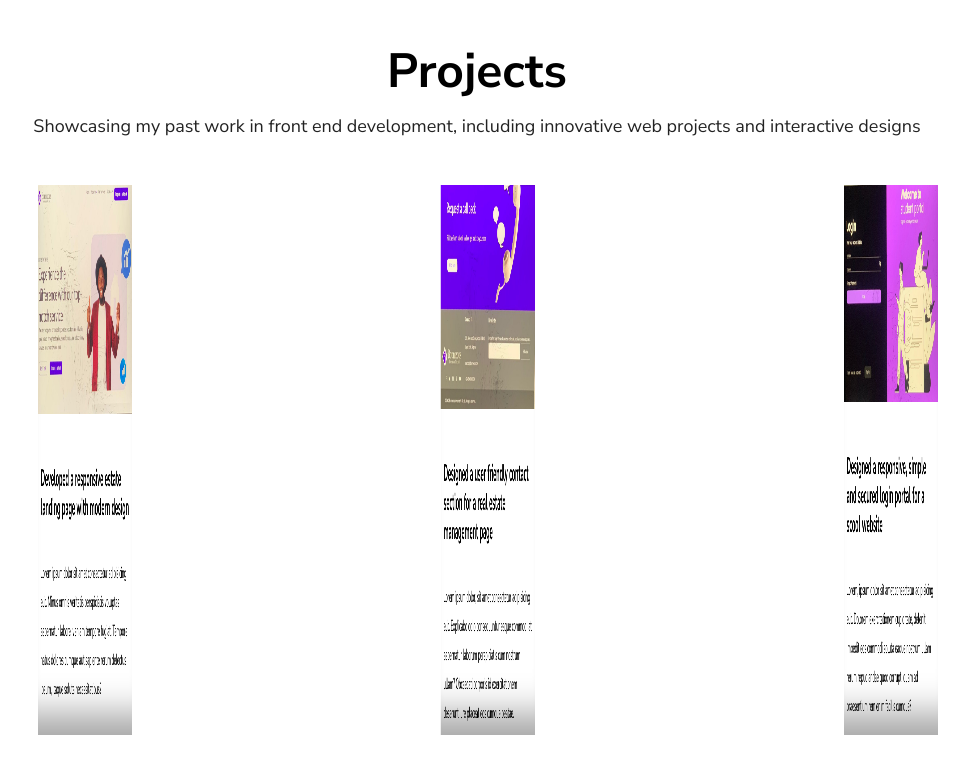
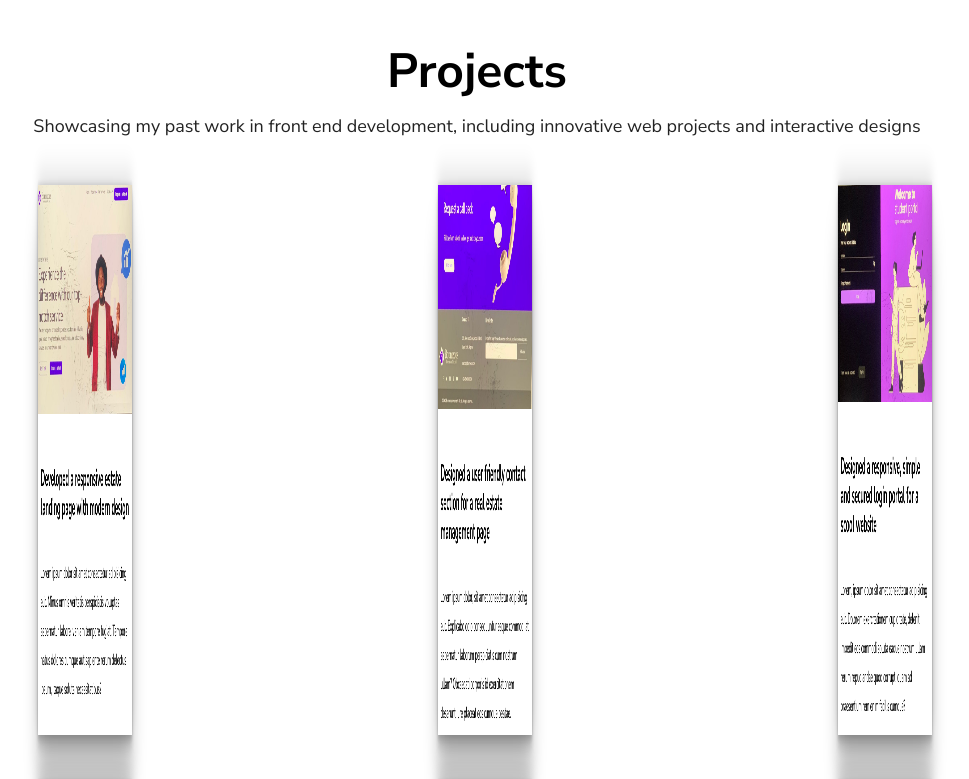
Before and after one commit to Bella-anjy/My-Portfolio, a plain HTML site: page index.html in a window 1280 px wide. Shown: the part 1100-1879 px from the top of the page, without its empty margins (163-1132 px from the left). Drawn offline with Linux system fonts and the light colour scheme.

Commit message:
My Portfolio

```diff
--- a/styles.css
+++ b/styles.css
@@ -164,7 +164,7 @@ img {
 .card-container{
   display: grid;
   grid-template-columns: repeat(3, 1fr);
-  gap: .2rem;
+  gap: .4.5rem;
 }
 .cards {
   margin-top: 3rem;
@@ -176,8 +176,7 @@ img {
 
 }
 .card-front {
-  box-shadow: rgba(0, 0, 0, 0.35) 0px -50px 36px -28px inset;
-  /* box-shadow: rgba(0, 0, 0, 0.1) 0px 1px 2px 0px; */
+  box-shadow:rgba(0, 0, 0, 0.25) 0px 54px 55px, rgba(0, 0, 0, 0.12) 0px -12px 30px, rgba(0, 0, 0, 0.12) 0px 4px 6px, rgba(0, 0, 0, 0.17) 0px 12px 13px, rgba(0, 0, 0, 0.09) 0px -3px 5px;
 }
 .back-card{
  padding: 20px;
```
